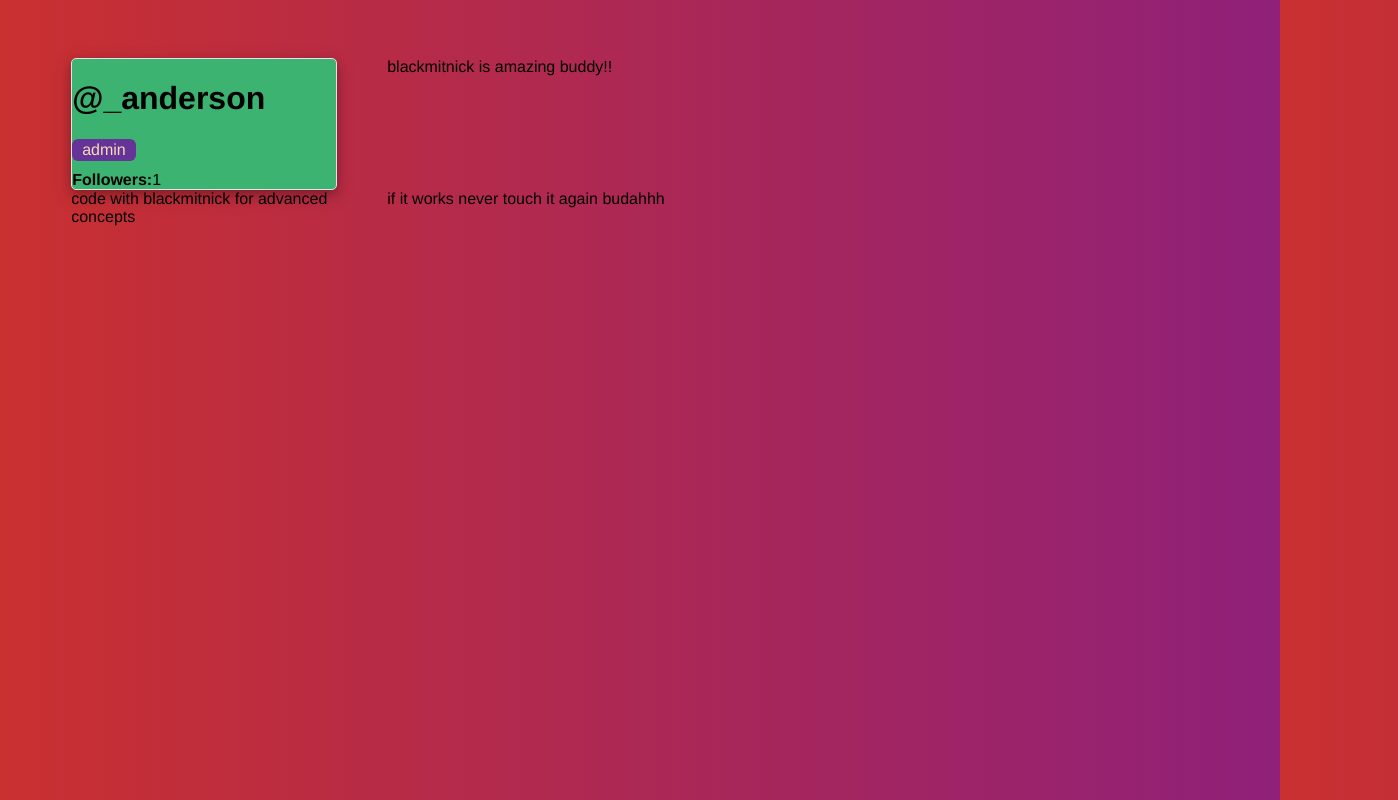
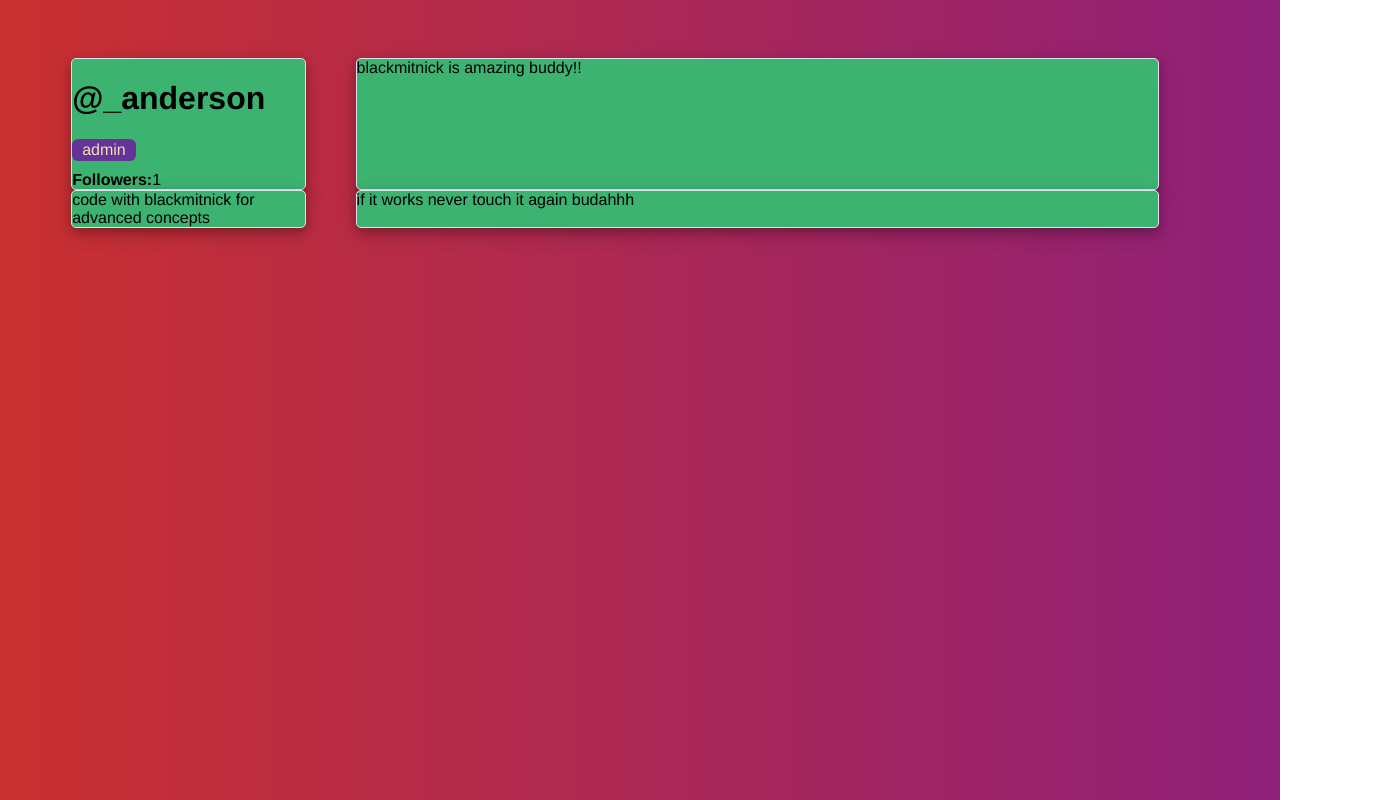
Before and after one commit to andersoncharle/cryptostar, a Vue app: page / in a window 1280 px wide. Shown: the whole page, 1398 px wide, since content can reach past the window. Built offline with nearby package versions, Linux system fonts and the light colour scheme.

Commit message:
user-profile__tweets-wrapper tweets loops content

```diff
--- a/src/components/userProfile.vue
+++ b/src/components/userProfile.vue
@@ -91,10 +91,21 @@ export default {
 .user-profile {
   display: grid;
   grid-template-columns: 1fr 3fr;
-  width: 100%;
   padding: 50px 5%;
 }
 .user-profile__user-panel {
+  display: flex;
+  flex-direction: column;
+  margin-right: 50px;
+  box-shadow: 0 4px 8px 0 rgba(0, 0, 0, 0.2), 0 6px 20px 0 rgba(0, 0, 0, 0.19);
+  /*padding: 60px;*/
+  /*background-color: white;*/
+  border-radius: 5px;
+  border: 1px solid #dfe3eb;
+  /*margin: 0 auto;*/
+  background-color: MediumSeaGreen;
+}
+.user-profile__tweets-wrapper {
   display: flex;
   flex-direction: column;
   margin-right: 50px;
```
